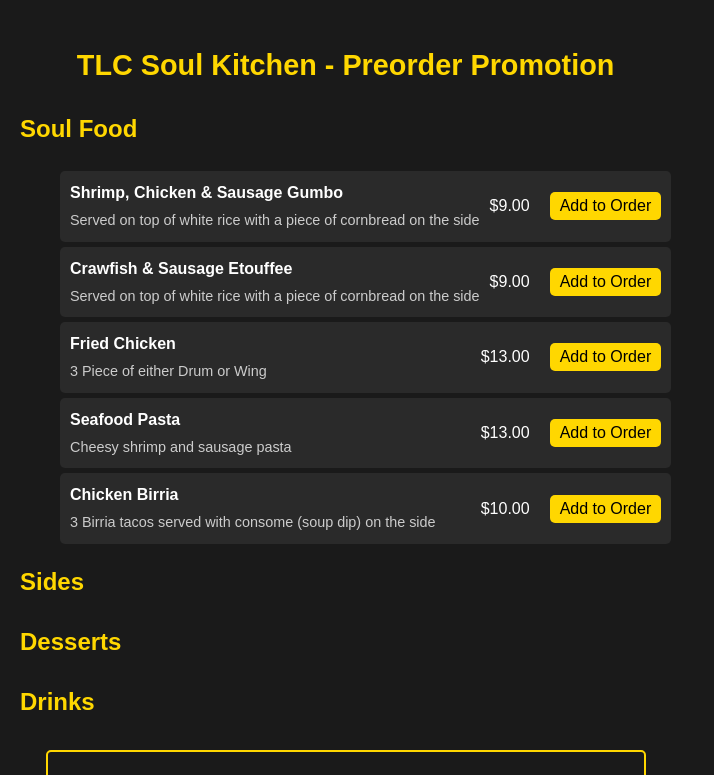
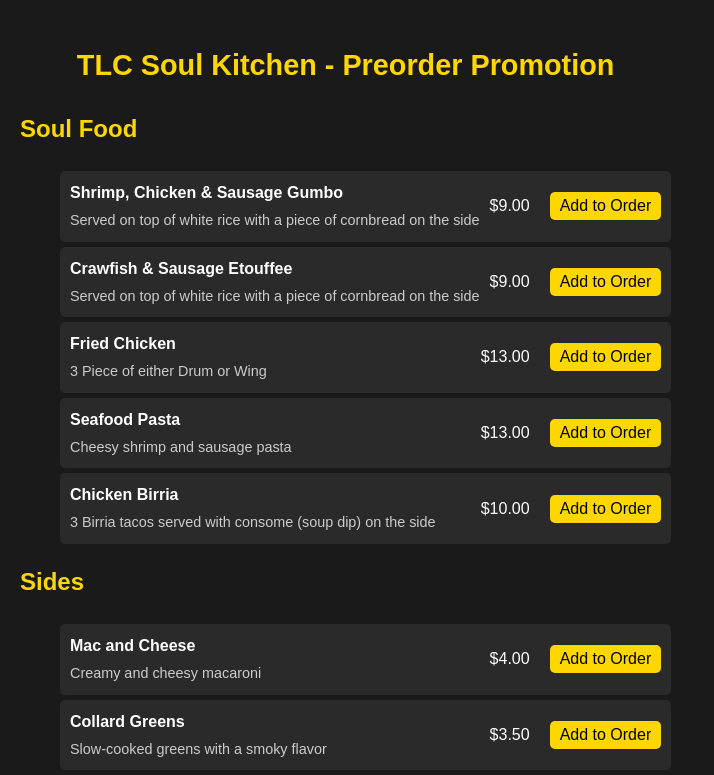
Before and after one commit to boo-0226/TLC-Soul-Kitchen, a React (Vite) app: page / in a window 1280 px wide. Shown: the top 775 px of the page, without its empty margins (0-714 px from the left). Built offline with nearby package versions, Linux system fonts and the light colour scheme.

Commit message:
Fix more rendering for the menu items soul food was working but not the rest of the menu items

```diff
--- a/src/App.jsx
+++ b/src/App.jsx
@@ -338,7 +338,7 @@
 };
 
 const CustomerPage = ({ menuItems, preorders, addPreorder }) => {
-  console.log('CustomerPage menuItems:', menuItems); // Debug log to check menuItems
+  console.log('CustomerPage received menuItems:', menuItems); // Updated log
   const [selectedItems, setSelectedItems] = useState([]);
   const [location, setLocation] = useState('Pflugerville');
   const [instructions, setInstructions] = useState('');
@@ -594,29 +594,75 @@
 
 const App = () => {
   const [menuItems, setMenuItems] = useState(() => {
+    console.log('Initializing menuItems...');
     const storedItems = localStorage.getItem('menuItems');
+    console.log('Stored items from localStorage:', storedItems);
     const parsedItems = storedItems ? JSON.parse(storedItems) : [];
-    // Only use parsedItems if it's a non-empty array; otherwise, use default items
-    return Array.isArray(parsedItems) && parsedItems.length > 0 ? parsedItems : [
+    console.log('Parsed items:', parsedItems);
+    const defaultItems = [
+      // Soul Food
       { id: 1, category: 'Soul Food', name: 'Shrimp, Chicken & Sausage Gumbo', price: 9.00, description: 'Served on top of white rice with a piece of cornbread on the side' },
       { id: 2, category: 'Soul Food', name: 'Crawfish & Sausage Etouffee', price: 9.00, description: 'Served on top of white rice with a piece of cornbread on the side' },
       { id: 3, category: 'Soul Food', name: 'Fried Chicken', price: 13.00, description: '3 Piece of either Drum or Wing' },
       { id: 4, category: 'Soul Food', name: 'Seafood Pasta', price: 13.00, description: 'Cheesy shrimp and sausage pasta' },
       { id: 5, category: 'Soul Food', name: 'Chicken Birria', price: 10.00, description: '3 Birria tacos served with consome (soup dip) on the side' },
-      // Add more default items for Sides, Desserts, Drinks if needed
+      // Sides
+      { id: 6, category: 'Sides', name: 'Mac and Cheese', price: 4.00, description: 'Creamy and cheesy macaroni' },
+      { id: 7, category: 'Sides', name: 'Collard Greens', price: 3.50, description: 'Slow-cooked greens with a smoky flavor' },
+      { id: 8, category: 'Sides', name: 'Cornbread', price: 2.00, description: 'Sweet and moist cornbread slice' },
+      // Desserts
+      { id: 9, category: 'Desserts', name: 'Peach Cobbler', price: 5.00, description: 'Warm cobbler with a sweet peach filling' },
+      { id: 10, category: 'Desserts', name: 'Sweet Potato Pie', price: 4.50, description: 'Classic Southern pie with a spiced filling' },
+      // Drinks
+      { id: 11, category: 'Drinks', name: 'Sweet Tea', price: 2.50, description: 'Refreshing Southern-style iced tea' },
+      { id: 12, category: 'Drinks', name: 'Lemonade', price: 2.50, description: 'Freshly squeezed lemonade' },
     ];
+    const result = Array.isArray(parsedItems) && parsedItems.length > 0 ? parsedItems : defaultItems;
+    console.log('Final menuItems:', result);
+    return result;
   });
 
   const [preorders, setPreorders] = useState(() => {
+    console.log('Initializing preorders...');
     const storedPreorders = localStorage.getItem('preorders');
-    return storedPreorders ? JSON.parse(storedPreorders).map(order => ({
+    console.log('Stored preorders from localStorage:', storedPreorders);
+    let parsedPreorders;
+    try {
+      parsedPreorders = storedPreorders ? JSON.parse(storedPreorders) : [];
+    } catch (error) {
+      console.error('Error parsing preorders from localStorage:', error);
+      parsedPreorders = [];
+    }
+    const defaultPreorders = [
+      {
+        items: [
+          { id: 1, name: 'Shrimp, Chicken & Sausage Gumbo', price: 9.00, quantity: 2 },
+          { id: 6, name: 'Mac and Cheese', price: 4.00, quantity: 1 },
+        ],
+        location: 'Pflugerville',
+        total: 22.00,
+        instructions: 'Please deliver by 6 PM',
+        timestamp: new Date().toISOString(),
+        status: 'pending',
+        customerName: 'John Doe',
+        phone: '123-456-7890',
+      },
+    ];
+    const result = Array.isArray(parsedPreorders) && parsedPreorders.length > 0 ? parsedPreorders.map(order => ({
       ...order,
       status: order.status || 'pending'
-    })) : [];
+    })) : defaultPreorders;
+    console.log('Final preorders:', result);
+    return result;
   });
 
   const [isAuthenticated, setIsAuthenticated] = useState(() => {
-    return localStorage.getItem('isAuthenticated') === 'true';
+    console.log('Initializing isAuthenticated...');
+    const storedAuth = localStorage.getItem('isAuthenticated');
+    console.log('Stored isAuthenticated from localStorage:', storedAuth);
+    const result = storedAuth === 'true';
+    console.log('Final isAuthenticated:', result);
+    return result;
   });
 
   const [username, setUsername] = useState('');
@@ -652,7 +698,9 @@
   }, [menuItems]);
 
   useEffect(() => {
-    localStorage.setItem('preorders', JSON.stringify(preorders));
+    if (preorders.length > 0) {
+      localStorage.setItem('preorders', JSON.stringify(preorders));
+    }
   }, [preorders]);
 
   const addMenuItem = (item) => {
```
